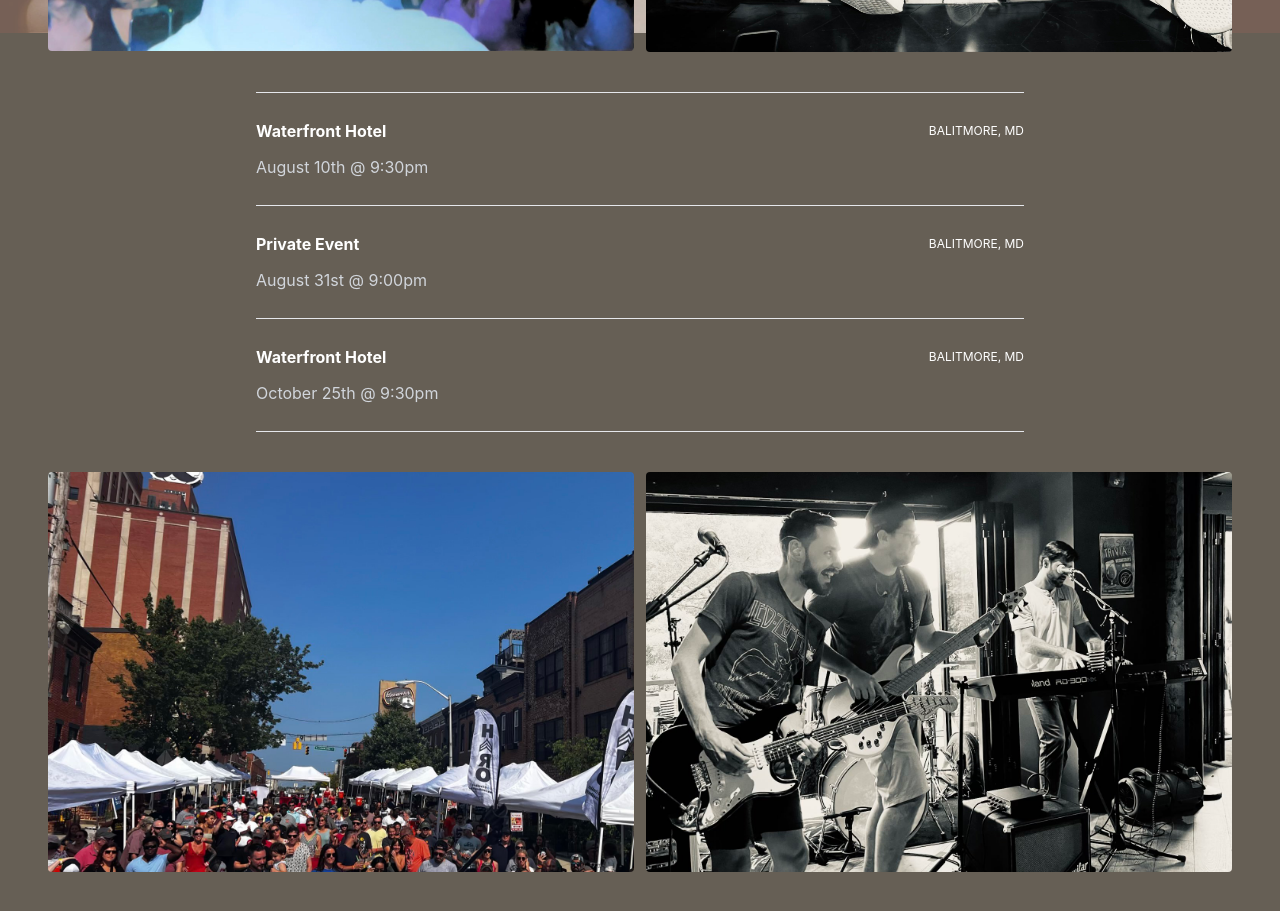
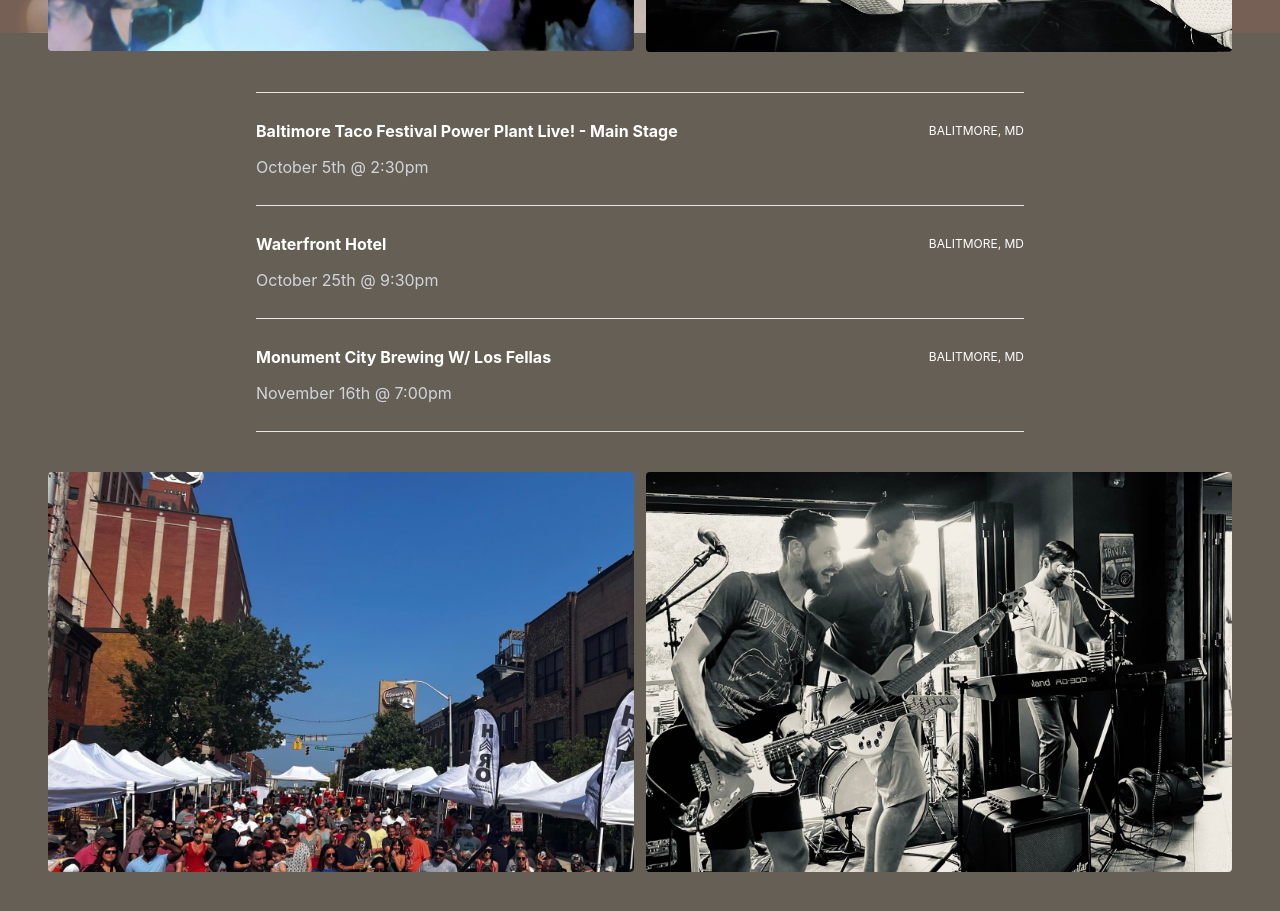
Before and after one commit to jshenk/fourcardset, a React (Create React App) app: page /events in a window 1280 px wide. Shown: the part 820-1731 px from the top of the page. Built offline with nearby package versions, Linux system fonts and the light colour scheme.

Commit message:
Update events

```diff
--- a/src/data/events.js
+++ b/src/data/events.js
@@ -1,16 +1,10 @@
 export const cards = [
   {
-    name: 'Waterfront Hotel',
+    name: 'Baltimore Taco Festival Power Plant Live! - Main Stage',
     location: 'Balitmore, MD',
-    date: '2024-08-10T21:30:00',
-    link: 'https://maps.app.goo.gl/4P2Bvgi5fREt5PSE8',
+    date: '2024-10-05T14:30:00',
+    link: 'https://maps.app.goo.gl/1YDd6yD4wrV7bL8Z7',
     id: 1,
-  },
-  {
-    name: 'Private Event',
-    location: 'Balitmore, MD',
-    date: '2024-08-31T21:00:00',
-    id: 3,
   },
   {
     name: 'Waterfront Hotel',
@@ -19,4 +13,11 @@ export const cards = [
     link: 'https://maps.app.goo.gl/4P2Bvgi5fREt5PSE8',
     id: 2,
   },
+  {
+    name: 'Monument City Brewing W/ Los Fellas',
+    location: 'Balitmore, MD',
+    date: '2024-11-16T19:00:00',
+    link: 'https://maps.app.goo.gl/HhZZYSpCfqZw3rsVA',
+    id: 3,
+  },
 ];
```
